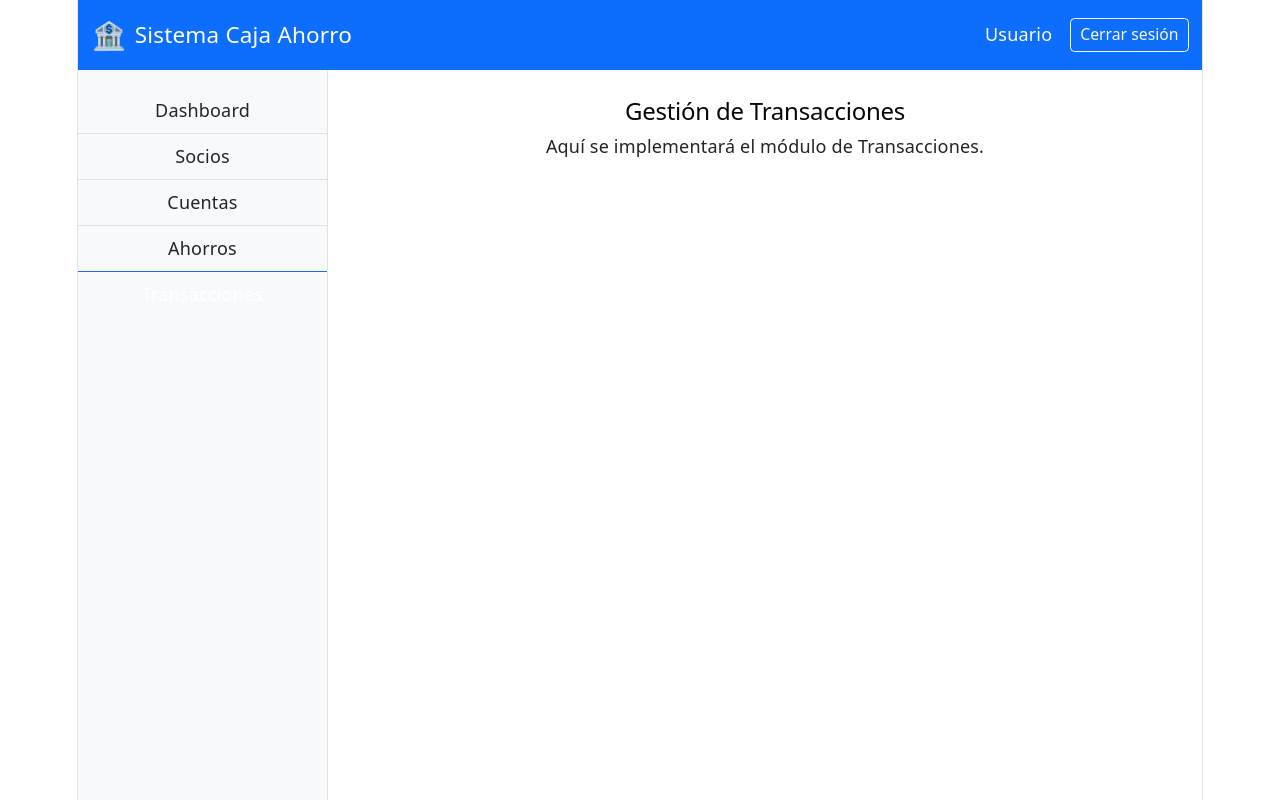
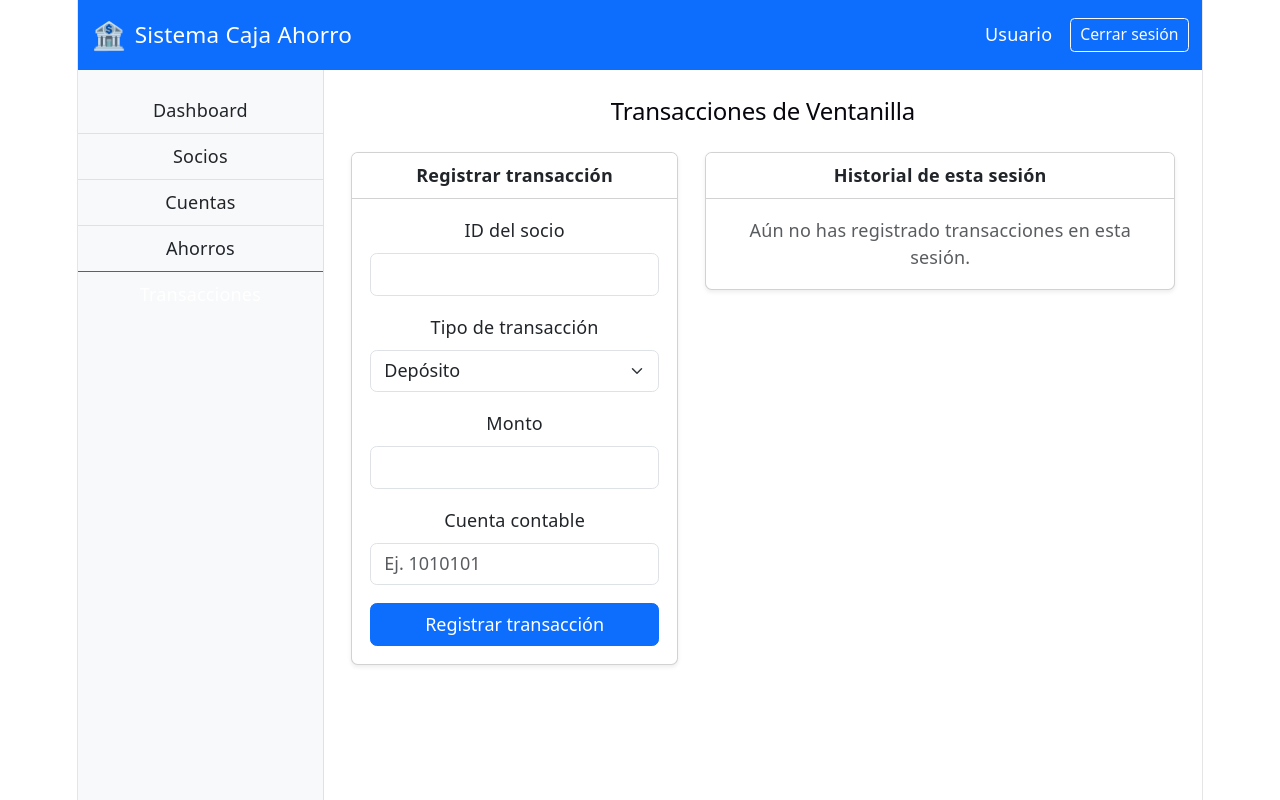
Before and after one commit to MisaelDelgadoReyes/Caja-Ahorro-Frontend, a React (Vite) app: page /transacciones in a window 1280 px wide. Built offline with nearby package versions, Linux system fonts and the light colour scheme; sample sign-in values are in the browser's storage.

Commit message:
Actualización en la vista de transacciones

```diff
--- a/src/pages/transacciones/Transacciones.jsx
+++ b/src/pages/transacciones/Transacciones.jsx
@@ -1,9 +1,171 @@
+import React, { useState } from 'react';
+import api from '../../api/axios';
+
+const initialForm = {
+    socioId: '',
+    tipoTransaccion: 'DEPOSITO',
+    monto: '',
+    cuentaContable: '',
+};
 
 const Transacciones = () => {
+    const [form, setForm] = useState(initialForm);
+    const [guardando, setGuardando] = useState(false);
+    const [error, setError] = useState('');
+    const [historial, setHistorial] = useState([]); // Solo de esta sesión: no hay endpoint de consulta
+
+    const handleChange = (e) => {
+        const { name, value } = e.target;
+        setForm((prev) => ({ ...prev, [name]: value }));
+    };
+
+    const handleRegistrar = async (e) => {
+        e.preventDefault();
+        setGuardando(true);
+        setError('');
+        try {
+            const payload = {
+                ...form,
+                socioId: Number(form.socioId),
+                monto: Number(form.monto),
+            };
+            const res = await api.post('/api/v1/contabilidad/ventanilla/transaccion', payload);
+            setHistorial((prev) => [
+                { ...res.data, tipoTransaccion: form.tipoTransaccion, monto: payload.monto },
+                ...prev,
+            ]);
+            setForm(initialForm);
+        } catch (err) {
+            const backendError = err.response?.data?.errors?.[0];
+            setError(
+                backendError?.mensaje ||
+                    err.response?.data?.mensaje ||
+                    'No se pudo registrar la transacción. Verifica los datos.'
+            );
+        } finally {
+            setGuardando(false);
+        }
+    };
+
     return (
         <div>
-            <h2>Gestión de Transacciones</h2>
-            <p>Aquí se implementará el módulo de Transacciones.</p>
+            <h2 className="mb-4">Transacciones de Ventanilla</h2>
+
+            <div className="row g-4">
+                <div className="col-lg-5">
+                    <div className="card shadow-sm">
+                        <div className="card-header bg-white">
+                            <strong>Registrar transacción</strong>
+                        </div>
+                        <div className="card-body">
+                            {error && <div className="alert alert-danger py-2">{error}</div>}
+                            <form onSubmit={handleRegistrar}>
+                                <div className="mb-3">
+                                    <label className="form-label">ID del socio</label>
+                                    <input
+                                        type="number"
+                                        className="form-control"
+                                        name="socioId"
+                                        value={form.socioId}
+                                        onChange={handleChange}
+                                        required
+                                    />
+                                </div>
+                                <div className="mb-3">
+                                    <label className="form-label">Tipo de transacción</label>
+                                    <select
+                                        className="form-select"
+                                        name="tipoTransaccion"
+                                        value={form.tipoTransaccion}
+                                        onChange={handleChange}
+                                    >
+                                        <option value="DEPOSITO">Depósito</option>
+                                        <option value="RETIRO">Retiro</option>
+                                    </select>
+                                </div>
+                                <div className="mb-3">
+                                    <label className="form-label">Monto</label>
+                                    <input
+                                        type="number"
+                                        step="0.01"
+                                        min="0.01"
+                                        className="form-control"
+                                        name="monto"
+                                        value={form.monto}
+                                        onChange={handleChange}
+                                        required
+                                    />
+                                </div>
+                                <div className="mb-3">
+                                    <label className="form-label">Cuenta contable</label>
+                                    <input
+                                        type="text"
+                                        className="form-control"
+                                        name="cuentaContable"
+                                        value={form.cuentaContable}
+                                        onChange={handleChange}
+                                        placeholder="Ej. 1010101"
+                                        required
+                                    />
+                                </div>
+                                <button type="submit" className="btn btn-primary w-100" disabled={guardando}>
+                                    {guardando ? 'Registrando...' : 'Registrar transacción'}
+                                </button>
+                            </form>
+                        </div>
+                    </div>
+                </div>
+
+                <div className="col-lg-7">
+                    <div className="card shadow-sm">
+                        <div className="card-header bg-white">
+                            <strong>Historial de esta sesión</strong>
+                        </div>
+                        <div className="card-body">
+                            {historial.length === 0 ? (
+                                <p className="text-muted">
+                                    Aún no has registrado transacciones en esta sesión.
+                                </p>
+                            ) : (
+                                <div className="table-responsive">
+                                    <table className="table table-hover align-middle">
+                                        <thead>
+                                            <tr>
+                                                <th>ID Transacción</th>
+                                                <th>Tipo</th>
+                                                <th>Monto</th>
+                                                <th>Mensaje</th>
+                                                <th>Fecha</th>
+                                            </tr>
+                                        </thead>
+                                        <tbody>
+                                            {historial.map((t, idx) => (
+                                                <tr key={t.transaccionId ?? idx}>
+                                                    <td>{t.transaccionId}</td>
+                                                    <td>
+                                                        <span
+                                                            className={`badge ${
+                                                                t.tipoTransaccion === 'DEPOSITO'
+                                                                    ? 'bg-success'
+                                                                    : 'bg-warning text-dark'
+                                                            }`}
+                                                        >
+                                                            {t.tipoTransaccion}
+                                                        </span>
+                                                    </td>
+                                                    <td>${Number(t.monto).toFixed(2)}</td>
+                                                    <td>{t.mensaje}</td>
+                                                    <td>{t.fecha ? new Date(t.fecha).toLocaleString() : '-'}</td>
+                                                </tr>
+                                            ))}
+                                        </tbody>
+                                    </table>
+                                </div>
+                            )}
+                        </div>
+                    </div>
+                </div>
+            </div>
         </div>
     );
 };
```
